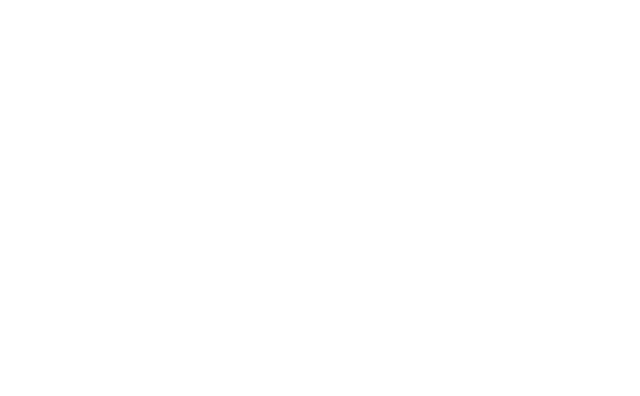
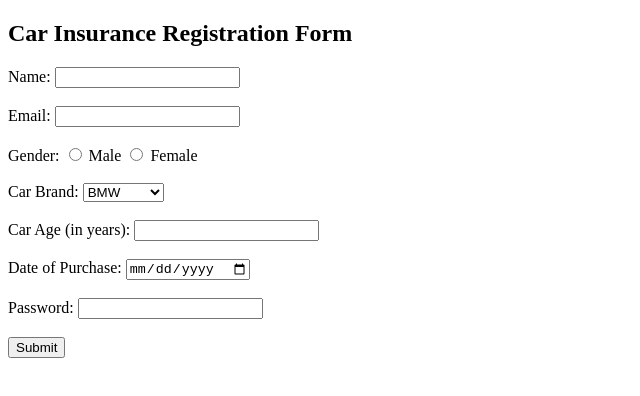
Before and after one commit to acciojob/car-insurance-form-Praveen7070kr, a website: page main.html in a window 1280 px wide. Shown: the whole page, without its empty margins (0-640 px from the left). Drawn offline with Linux system fonts and the light colour scheme.

Commit message:
created a submission

```diff
--- a/main.html
+++ b/main.html
@@ -1,16 +1,50 @@
 <!DOCTYPE html>
+<html lang="en">
+<head>
+    <meta charset="UTF-8">
+    <meta name="viewport" content="width=device-width, initial-scale=1.0">
+    <title>Car Insurance Registration</title>
+</head>
+<body>
+    <h2>Car Insurance Registration Form</h2>
+    <form action="/submit" method="POST">
+        <!-- Name -->
+        <label for="name">Name:</label>
+        <input type="text" id="name" name="name" required><br><br>
 
-<html>
+        <!-- Email -->
+        <label for="email">Email:</label>
+        <input type="email" id="email" name="email" required><br><br>
 
-<head>
-	<link rel="stylesheet" href="styles.css">
-</head>
+        <!-- Gender -->
+        <label>Gender:</label>
+        <input type="radio" id="male" name="gender" value="Male" required>
+        <label for="male">Male</label>
+        <input type="radio" id="female" name="gender" value="Female" required>
+        <label for="female">Female</label><br><br>
 
-<body>
-	<!-- the entire body must be written by student -->
-    <script type="text/javascript" src="./script.js">
-</script>
+        <!-- Car Brands -->
+        <label for="cars">Car Brand:</label>
+        <select id="cars" name="cars">
+            <option value="BMW">BMW</option>
+            <option value="Audi">Audi</option>
+            <option value="Mercedez">Mercedez</option>
+        </select><br><br>
 
+        <!-- Car Age -->
+        <label for="carage">Car Age (in years):</label>
+        <input type="number" id="carage" name="carage" required><br><br>
+
+        <!-- Date of Purchase -->
+        <label for="dop">Date of Purchase:</label>
+        <input type="date" id="dop" name="dop" required><br><br>
+
+        <!-- Password -->
+        <label for="password">Password:</label>
+        <input type="password" id="password" name="password" required><br><br>
+
+        <!-- Submit Button -->
+        <button type="submit">Submit</button>
+    </form>
 </body>
-
 </html>
```
